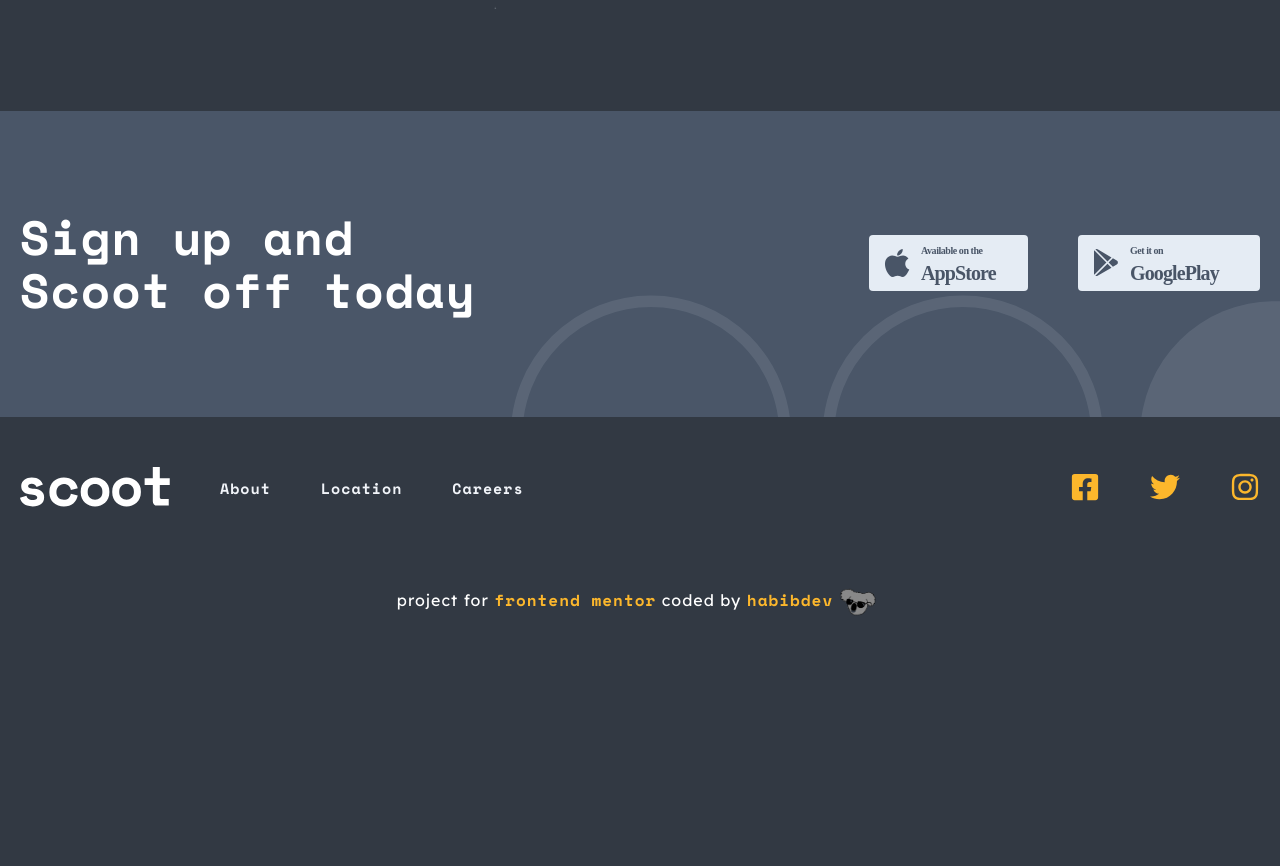
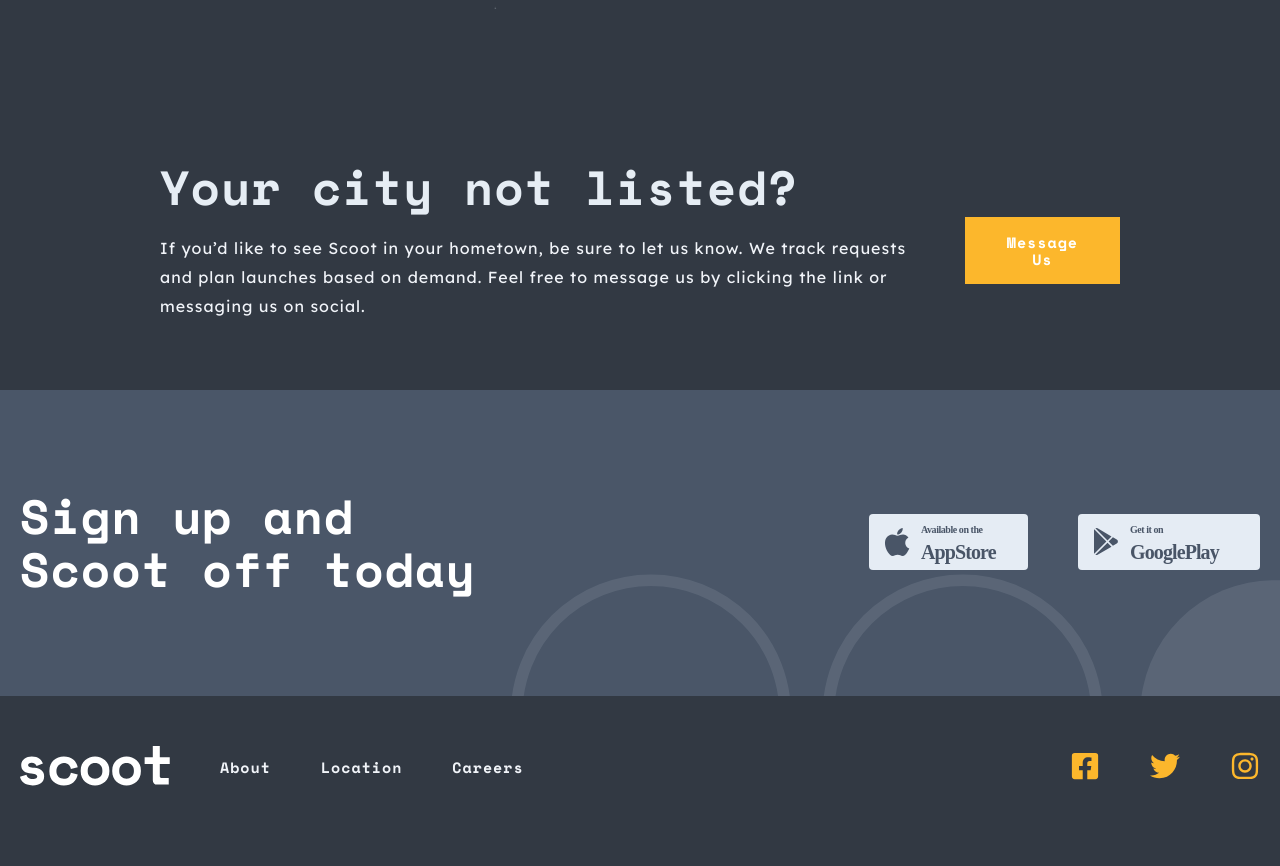
Before and after one commit to habibdev96/FEM-scoot-multi-page-website, a React (Create React App) app: page /Location in a window 1280 px wide. Shown: the part 1059-1925 px from the top of the page. Before the commit the page ends 1701 px from the top, so only its background shows below. Built offline with nearby package versions, Linux system fonts and the light colour scheme.

Commit message:
created location cta

```diff
--- /dev/null
+++ b/src/components/Location/LocationCta.js
@@ -0,0 +1,37 @@
+import styled from 'styled-components';
+import { SectionHeading } from '../StyledElements/Headings.styled';
+import Paragraph from '../StyledElements/Paragraphs.styled';
+import { StyledButton } from '../StyledElements/Buttons.styled';
+import {
+  sectionSpacingSm,
+  maxWidthSm,
+  flexAlign,
+} from '../../abstracts/Mixins';
+
+const Container = styled.div`
+  ${sectionSpacingSm}
+  ${maxWidthSm}
+  ${flexAlign}
+`;
+
+const LocationCta = () => {
+  return (
+    <section>
+      <Container>
+        <div>
+          <SectionHeading>Your city not listed?</SectionHeading>
+          <Paragraph>
+            If you’d like to see Scoot in your hometown, be sure to let us know.
+            We track requests and plan launches based on demand. Feel free to
+            message us by clicking the link or messaging us on social.
+          </Paragraph>
+        </div>
+        <StyledButton primary={+true} to='#!'>
+          Message Us
+        </StyledButton>
+      </Container>
+    </section>
+  );
+};
+
+export default LocationCta;
--- a/src/components/StyledElements/Buttons.styled.js
+++ b/src/components/StyledElements/Buttons.styled.js
@@ -6,6 +6,7 @@
   display: inline-block;
   font-size: 1.5rem;
   padding: 1.5rem 4rem;
+  text-align: center;
   transition: var(--mainTransition);
 
   ${({ primary }) =>
--- a/src/pages/Location.js
+++ b/src/pages/Location.js
@@ -1,6 +1,7 @@
 import SubHero from '../components/Shared/SubHero';
 import bg from '../assets/images/careers-locations-hero-desktop.jpg';
 import MapSection from '../components/Location/MapSection';
+import LocationCta from '../components/Location/LocationCta';
 
 const Location = () => {
   return (
@@ -8,6 +9,7 @@
       <SubHero title='Locations' bg={bg} />
       <main>
         <MapSection />
+        <LocationCta />
       </main>
     </>
   );
```
